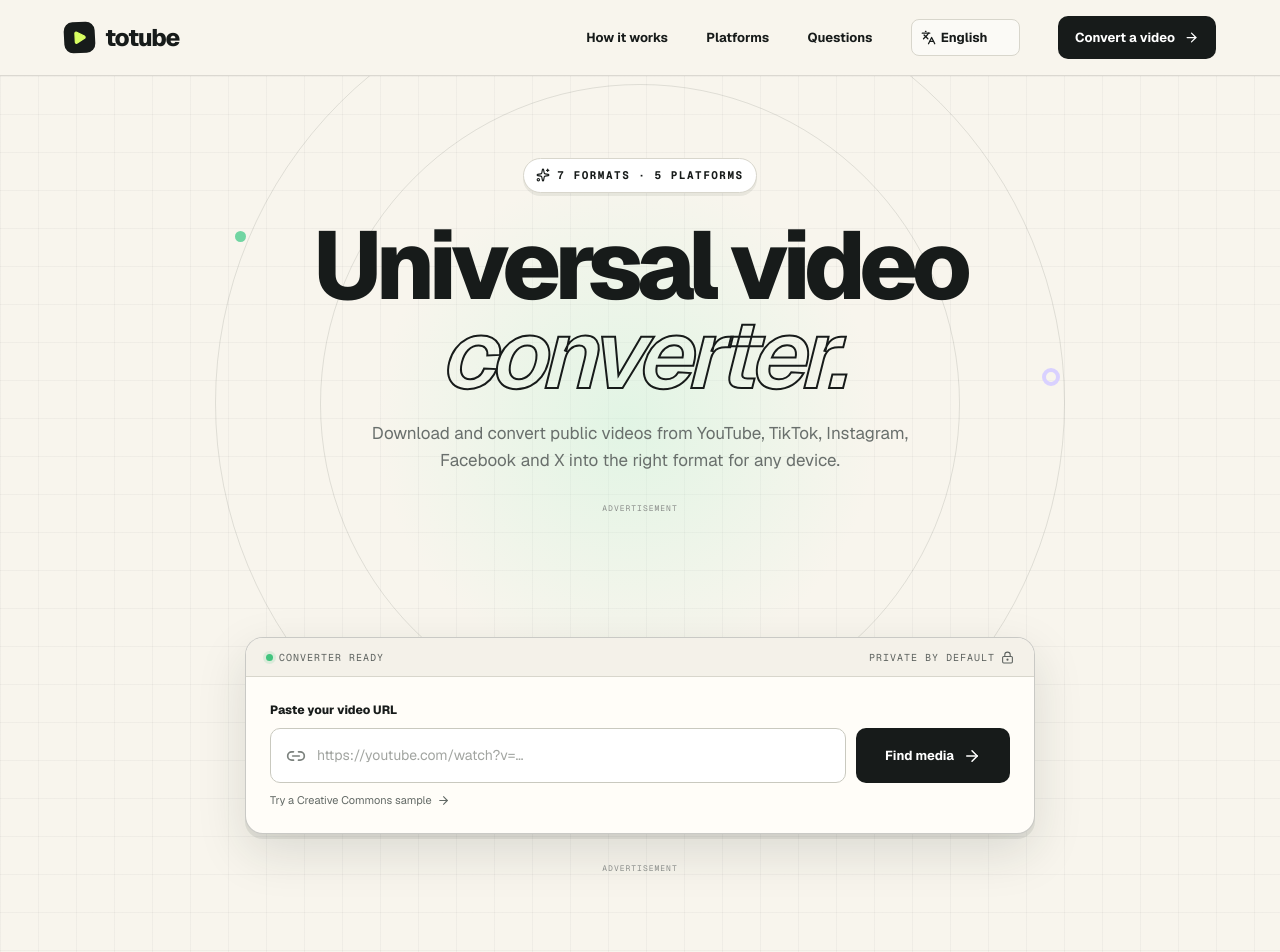
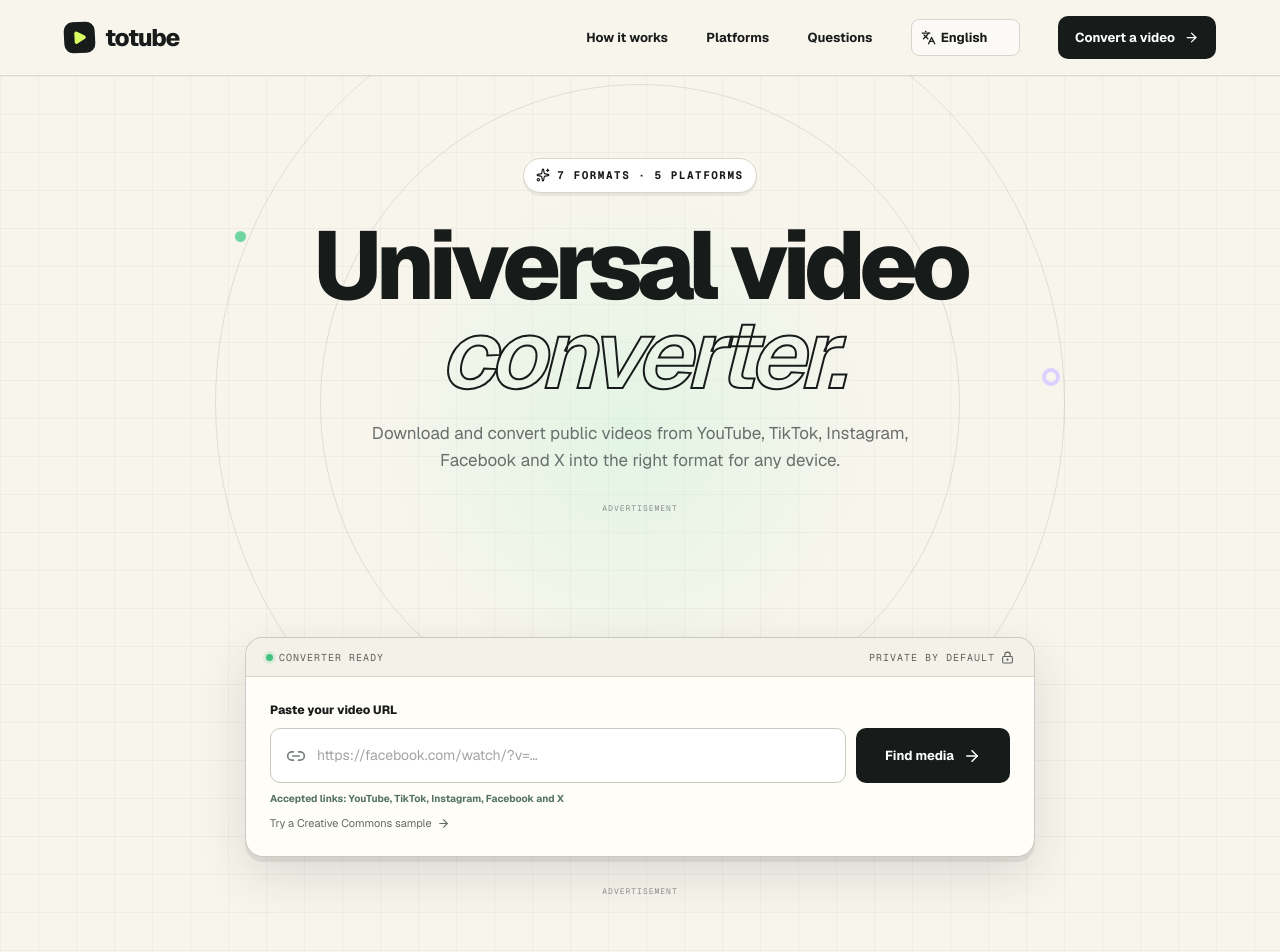
Before and after one commit to Abdessamad7687/youtubeconverter, a Next.js app: page /en in a window 1280 px wide. Shown: the top 952 px of the page. Built offline with nearby package versions, Linux system fonts and the light colour scheme.

Commit message:
Rotate supported platform URL examples

```diff
--- a/app/globals.css
+++ b/app/globals.css
@@ -109,6 +109,7 @@
 .spinner { width: 16px; height: 16px; border-radius: 50%; border: 2px solid rgba(255,255,255,.35); border-top-color: white; animation: spin .7s linear infinite; }
 @keyframes spin { to { transform: rotate(360deg); } }
 .sample-link { border: 0; background: transparent; padding: 9px 0 0; color: #626965; font-size: 11px; display: flex; align-items: center; gap: 5px; cursor: pointer; }
+.platform-hint { margin: 8px 0 0; color: #52725f; font-size: 10px; font-weight: 650; }
 .sample-link:hover { color: var(--ink); }
 .media-preview { margin-top: 17px; border: 1px solid var(--line); border-radius: 11px; padding: 10px; display: grid; grid-template-columns: 72px 1fr auto; align-items: center; gap: 13px; background: #faf9f5; }
 .thumb { width: 72px; height: 48px; border-radius: 7px; background: #e0ddd4; overflow: hidden; position: relative; display: grid; place-items: center; color: #777; }
--- a/app/localized-home.tsx
+++ b/app/localized-home.tsx
@@ -30,6 +30,13 @@
 
 const SAMPLE_URL = "https://interactive-examples.mdn.mozilla.net/media/cc0-videos/flower.mp4";
 const SMARTLINK_URL = "https://www.effectivecpmnetwork.com/ajqxrtk2?key=e88c6ebfc5c63d06d4e955cce6e4d950";
+const platformPlaceholders = [
+  "https://tiktok.com/@creator/video/…",
+  "https://instagram.com/reel/…",
+  "https://facebook.com/watch/?v=…",
+  "https://x.com/creator/status/…",
+  "https://youtube.com/watch?v=…",
+];
 
 const formatDefinitions: { id: Format; label: string; note: string; icon: typeof FileAudio }[] = [
   { id: "mp3", label: "MP3", note: "Universal audio", icon: FileAudio },
@@ -48,6 +55,15 @@
   es: { title: "Elige la calidad", video: "Resolución de vídeo", audio: "Bitrate de audio", upTo: "Hasta", lossless: "Calidad sin pérdida automática" },
   pt: { title: "Escolha a qualidade", video: "Resolução do vídeo", audio: "Taxa de áudio", upTo: "Até", lossless: "Qualidade sem perdas automática" },
   de: { title: "Qualität auswählen", video: "Videoauflösung", audio: "Audio-Bitrate", upTo: "Bis zu", lossless: "Automatische verlustfreie Qualität" },
+};
+
+const platformHint: Record<Locale, string> = {
+  fr: "Liens acceptés : YouTube, TikTok, Instagram, Facebook et X",
+  en: "Accepted links: YouTube, TikTok, Instagram, Facebook and X",
+  ar: "الروابط المدعومة: YouTube وTikTok وInstagram وFacebook وX",
+  es: "Enlaces admitidos: YouTube, TikTok, Instagram, Facebook y X",
+  pt: "Links aceitos: YouTube, TikTok, Instagram, Facebook e X",
+  de: "Unterstützte Links: YouTube, TikTok, Instagram, Facebook und X",
 };
 
 const angleCopy: Record<Locale, { kicker: string; title: string; accent: string; intro: string; cta: string; cards: { title: string; text: string }[] }> = {
@@ -119,6 +135,7 @@
   const [progress, setProgress] = useState(0);
   const [menuOpen, setMenuOpen] = useState(false);
   const [openFaq, setOpenFaq] = useState<number | null>(0);
+  const [placeholderIndex, setPlaceholderIndex] = useState(0);
   const inputRef = useRef<HTMLInputElement>(null);
 
   useEffect(() => {
@@ -126,6 +143,12 @@
     const timer = window.setInterval(() => setProgress((current) => Math.min(current + (current < 58 ? 7 : 2), 88)), 250);
     return () => window.clearInterval(timer);
   }, [phase]);
+
+  useEffect(() => {
+    if (url || window.matchMedia("(prefers-reduced-motion: reduce)").matches) return;
+    const timer = window.setInterval(() => setPlaceholderIndex((current) => (current + 1) % platformPlaceholders.length), 2800);
+    return () => window.clearInterval(timer);
+  }, [url]);
 
   async function inspectMedia(candidate: string) {
     setPhase("inspecting");
@@ -233,11 +256,12 @@
                   setUrl(event.target.value);
                   if (preview) { setPreview(null); setResult(null); setPhase("idle"); }
                   setError("");
-                }} placeholder="https://youtube.com/watch?v=…" autoComplete="url" />
+                }} placeholder={platformPlaceholders[placeholderIndex]} autoComplete="url" aria-describedby="media-platform-hint" />
                 {url && <button type="button" className="clear-button" onClick={reset} aria-label="Clear link"><X size={16} /></button>}
               </div>
               <button className="primary-button" disabled={phase === "inspecting" || phase === "converting"}>{buttonLabel} {phase === "inspecting" || phase === "converting" ? <span className="spinner" /> : <ArrowRight size={18} />}</button>
             </div>
+            <p className="platform-hint" id="media-platform-hint">{platformHint[locale]}</p>
             <button className="sample-link" type="button" onClick={loadSample}>{copy.sample} <ArrowRight size={13} /></button>
 
             {preview && phase !== "done" && (
```
Also changed, not shown: 1 other file (tests, documents, lock files or other folders).
